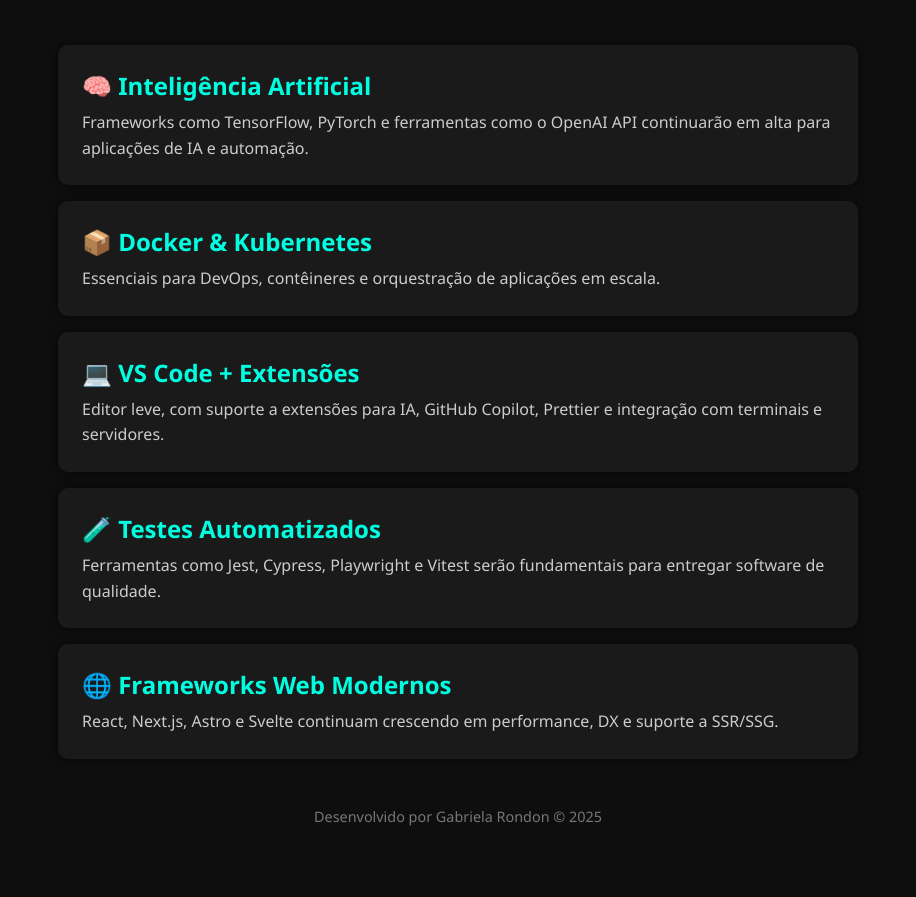
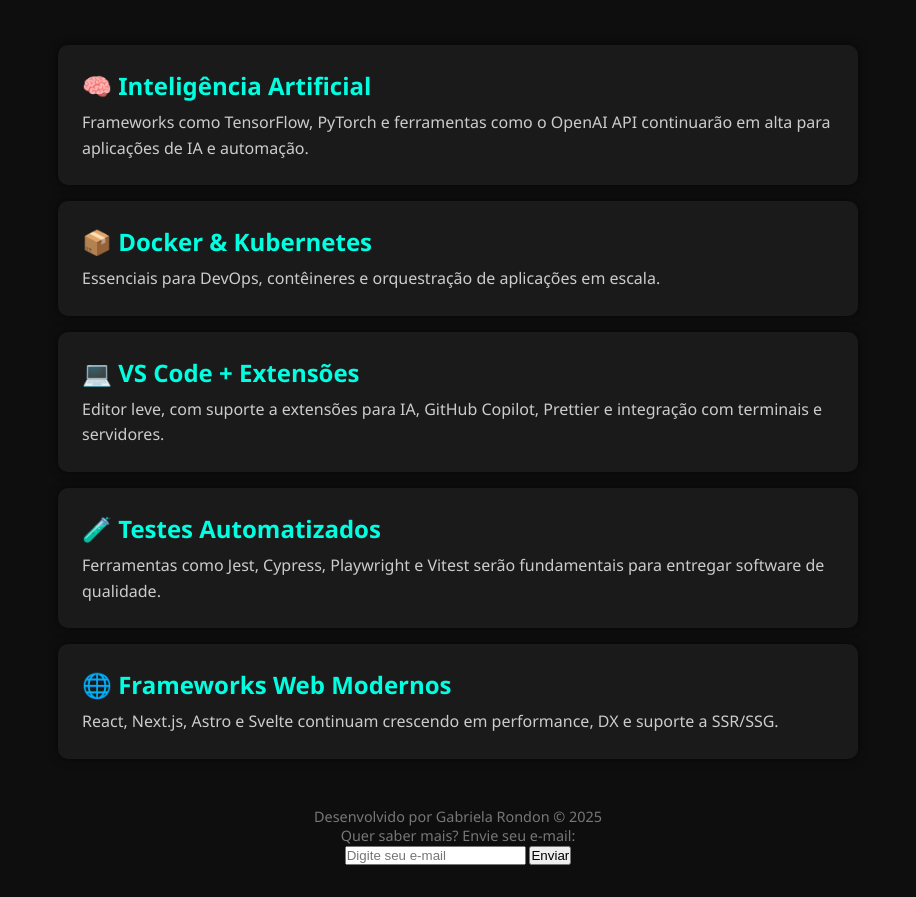
Before and after one commit to Mgrsantos/programa-o25, a plain HTML site: page index.html in a window 1280 px wide. Shown: the part 117-1014 px from the top of the page, without its empty margins (182-1098 px from the left). Before the commit the page ends 975 px from the top, so only its background shows below. Drawn offline with Linux system fonts and the light colour scheme.

Commit message:
Update index.html
index.

```diff
--- a/index.html
+++ b/index.html
@@ -38,9 +38,14 @@
       <p>React, Next.js, Astro e Svelte continuam crescendo em performance, DX e suporte a SSR/SSG.</p>
     </section>
   </main>
+  <footer>
+  <p>Desenvolvido por Gabriela Rondon © 2025</p>
 
-  <footer>
-    <p>Desenvolvido por Gabriela Rondon © 2025</p>
-  </footer>
-</body>
-</html>
+  <div class="contact-form">
+    <p>Quer saber mais? Envie seu e-mail:</p>
+    <form onsubmit="event.preventDefault(); alert('Obrigado! Em breve entrarei em contato.')">
+      <input type="email" placeholder="Digite seu e-mail" required />
+      <button type="submit">Enviar</button>
+    </form>
+  </div>
+</footer>
```
